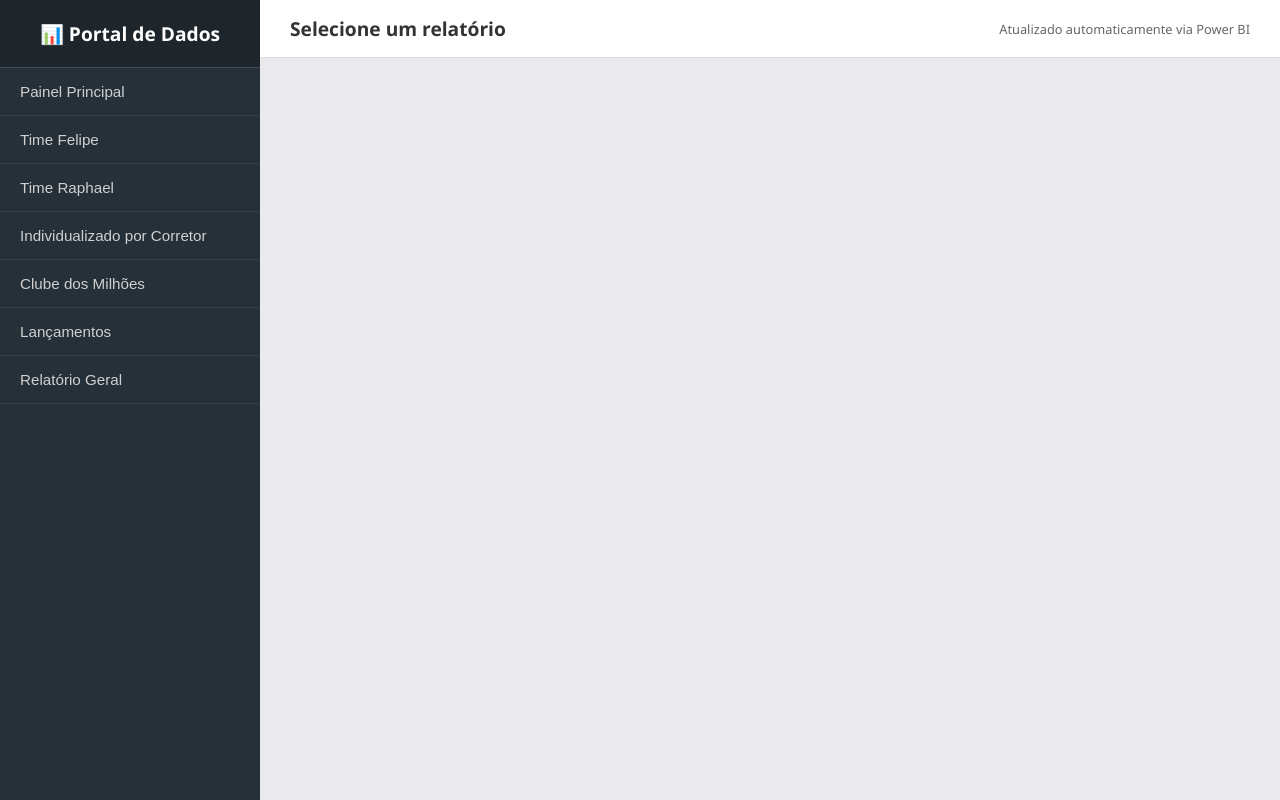
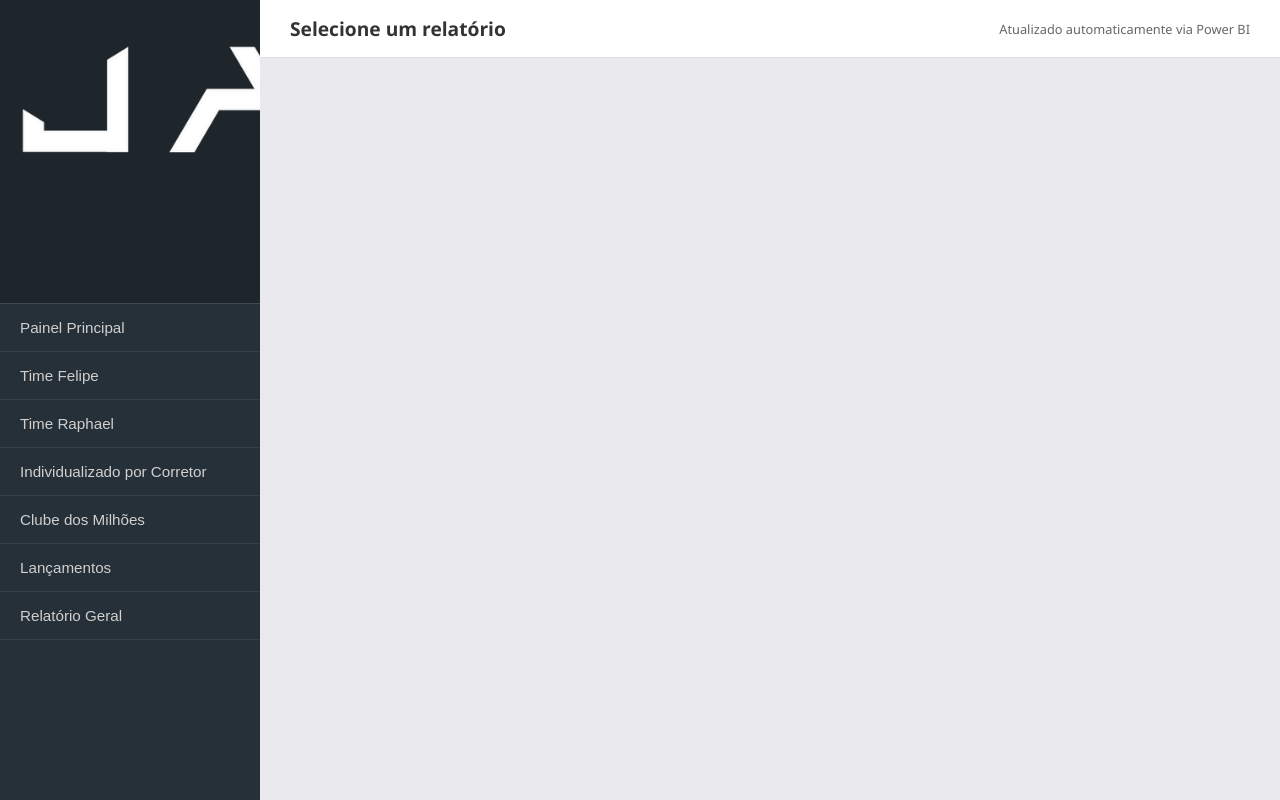
Before and after one commit to aremiltonjr/P-gina-de-Relat-rios, a plain HTML site: page index.html in a window 1280 px wide. Drawn offline with Linux system fonts and the light colour scheme.

Commit message:
Update index.html
Adicionada a Logo

```diff
--- a/index.html
+++ b/index.html
@@ -41,7 +41,9 @@
 <body>
 
     <div class="sidebar">
-        <div class="logo-area">📊 Portal de Dados</div>
+        <div class="logo-area">
+            <img src="logo.png" alt="Logo da Empresa">
+        </div>
         <ul class="menu-list">
             <li class="menu-item"><button class="menu-button" onclick="carregarRelatorio(this, 'link1')">Painel Principal</button></li>
             <li class="menu-item"><button class="menu-button" onclick="carregarRelatorio(this, 'link2')">Time Felipe</button></li>
```
